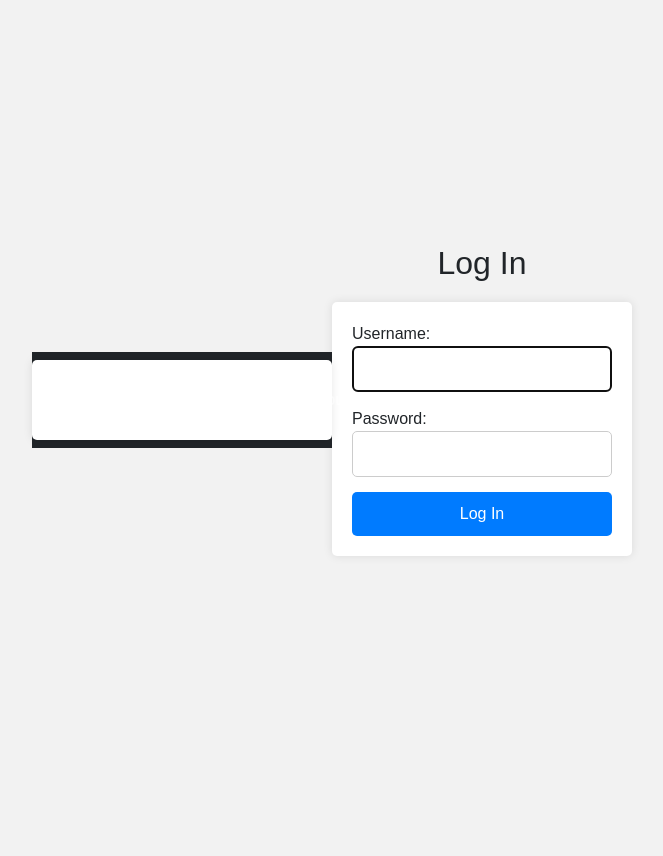
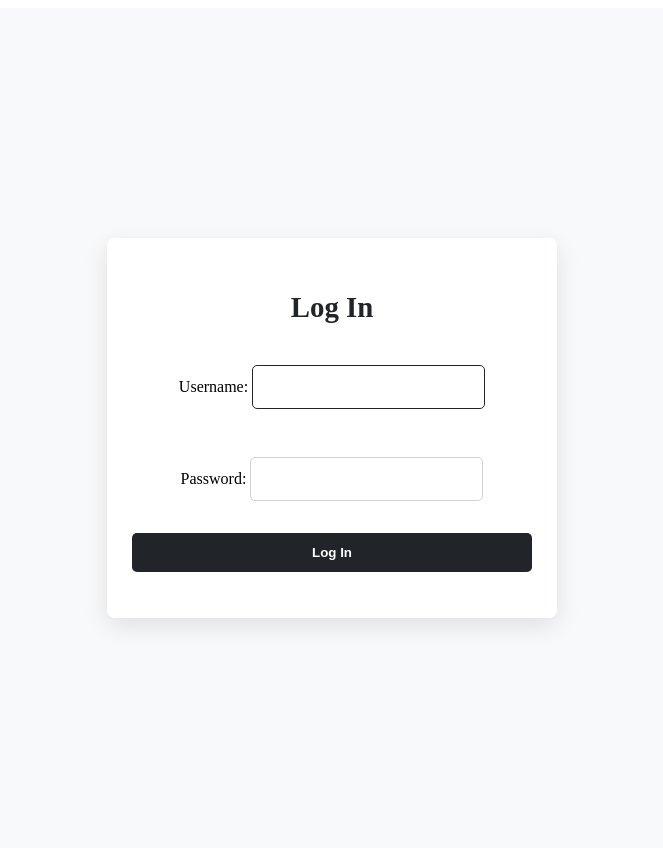
Before and after one commit to MarcinCuprys13/Content-Management-System, a Django app: page /accounts/login/ in a window 1280 px wide. Shown: the whole page, without its empty margins (308-971 px from the left). Before the commit the page ends 556 px from the top, so only its background shows below. Run offline with Django 4.2, Linux system fonts and the light colour scheme.

Commit message:
make login great again

```diff
--- a/ibicms/templates/registration/login.html
+++ b/ibicms/templates/registration/login.html
@@ -1,69 +1,74 @@
-
-{% extends "base.html" %}
-
-{% block title %}Login{% endblock %}
-
 {% block content %}
-
 <style>
-    body {
-        font-family: Arial, sans-serif;
-        background-color: #f2f2f2;
-        margin: 0;
-        padding: 0;
+    .login-wrapper {
+        background-color: #f8f9fa;
         display: flex;
         justify-content: center;
         align-items: center;
         height: 100vh;
+        padding: 20px;
     }
 
-    .container {
-        width: 300px;
-        padding: 20px;
-        background-color: #fff;
-        border-radius: 5px;
-        box-shadow: 0 0 10px rgba(0, 0, 0, 0.1);
+    .login-box {
+        background-color: #ffffff;
+        padding: 30px 25px;
+        border-radius: 8px;
+        box-shadow: 0 8px 24px rgba(0, 0, 0, 0.1);
+        width: 100%;
+        max-width: 400px;
     }
 
-    h2 {
+    .login-box h2 {
         text-align: center;
-        margin-bottom: 20px;
+        margin-bottom: 25px;
+        font-size: 1.8rem;
+        color: #212529;
     }
 
     form {
+        text-align: center;
         display: flex;
         flex-direction: column;
     }
 
-    input[type="text"],
-    input[type="password"] {
-        padding: 10px;
-        margin-bottom: 15px;
-        border: 1px solid #ccc;
+    .login-box input[type="text"],
+    .login-box input[type="password"] {
+        padding: 12px;
+        margin-bottom: 16px;
+        border: 1px solid #ced4da;
         border-radius: 5px;
+        font-size: 1rem;
+        transition: border-color 0.2s ease;
     }
 
-    button {
-        padding: 10px 15px;
-        background-color: #007bff;
-        color: #fff;
+    .login-box input:focus {
+        border-color: #212529;
+        outline: none;
+    }
+
+    .btn-login {
+        background-color: #212529;
+        color: #ffffff;
+        padding: 12px;
+        font-weight: bold;
         border: none;
         border-radius: 5px;
-        cursor: pointer;
         transition: background-color 0.3s ease;
     }
 
-        button:hover {
-            background-color: #0056b3;
-        }
+    .btn-login:hover {
+        background-color: #000000;
+    }
+</style>
 
-</style>
-<h2>Log In</h2>
-<div class="container">
-    <form method="post">
-        {% csrf_token %}
-        {{ form }}
-        <button type="submit">Log In</button>
-    </form>
+<div class="login-wrapper">
+    <div class="login-box">
+        <h2>Log In</h2>
+        <form method="post">
+            {% csrf_token %}
+            {{ form.as_p }}
+            <button type="submit" class="btn-login">Log In</button>
+        </form>
+    </div>
 </div>
 {% endblock %}
```
